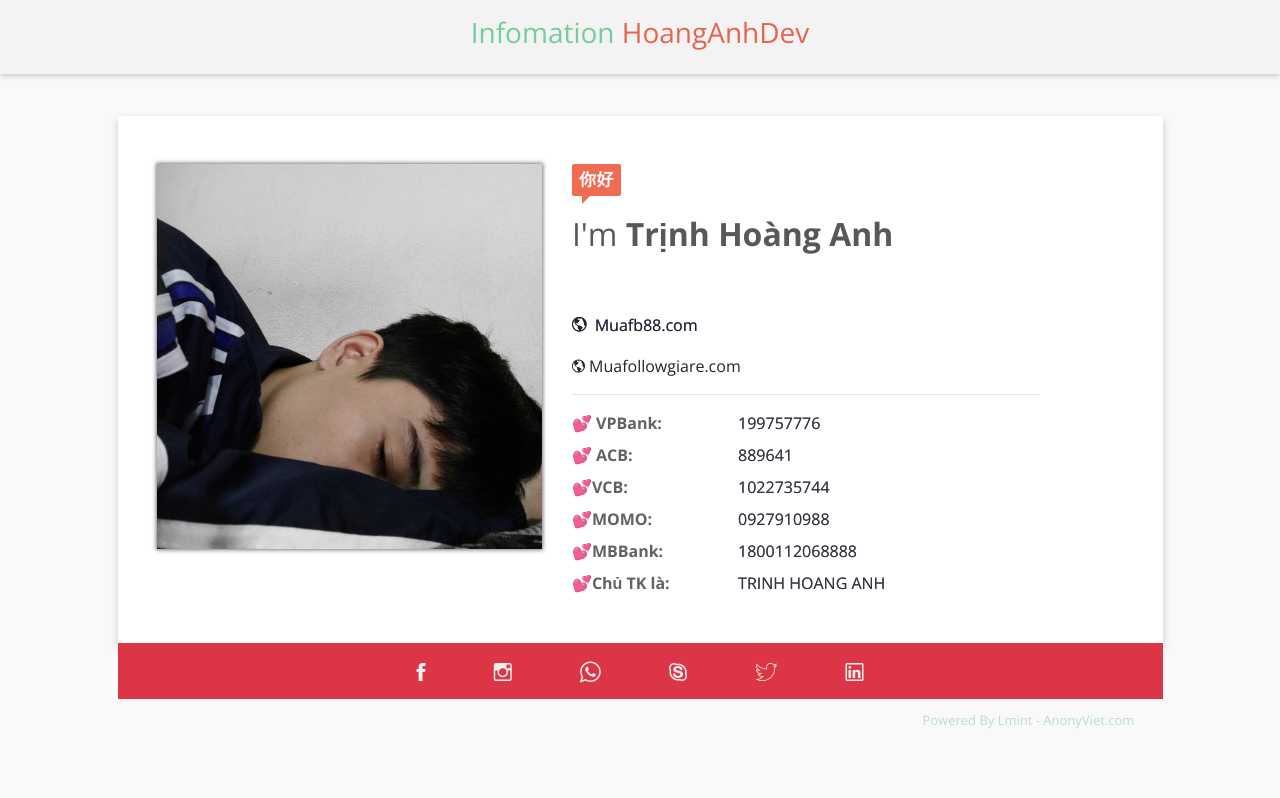
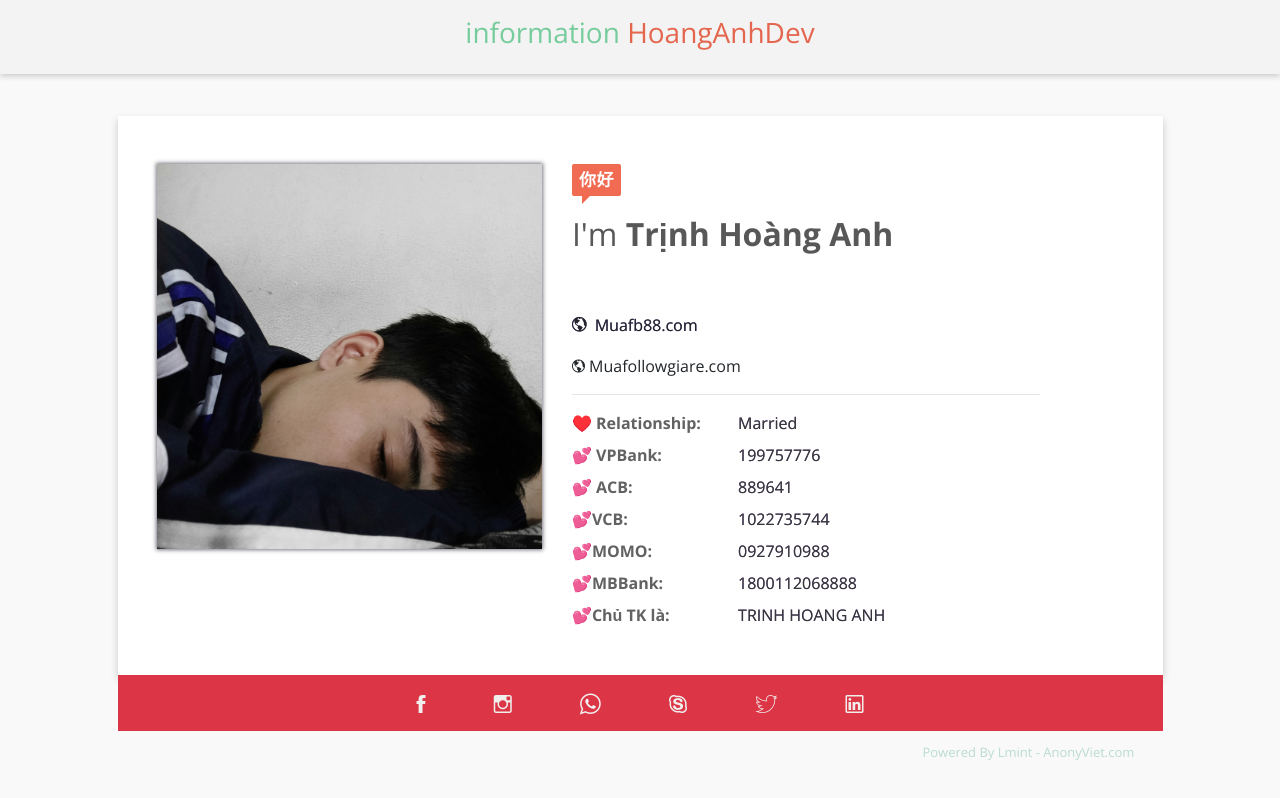
Before and after one commit to hoanganhsoftware/aboutme, a plain HTML site: page index.html in a window 1280 px wide. Drawn offline with nearby package versions, Linux system fonts and the light colour scheme; files whose address does not match are found by name.

Commit message:
Update index.html

```diff
--- a/index.html
+++ b/index.html
@@ -3,7 +3,7 @@
 
 <head>
 	<meta charset="UTF-8">
-	<title>Infomation Hoàng Anh Dev</title>
+	<title>information Hoàng Anh Dev</title>
 	<meta name="viewport" content="width=device-width, initial-scale=1">
 	<link rel="stylesheet" href="sheet/bootstrap.css">
 	<link rel="stylesheet" href="sheet/ionicons.min.css">
@@ -17,7 +17,7 @@
 		<div class="container">
 			<div class="row">
 				<div class="col-12 text-center">
-					<h3 class="py-3">Infomation <span>HoangAnhDev</span></h3>
+					<h3 class="py-3">information <span>HoangAnhDev</span></h3>
 				</div>
 			</div>
 		</div>
@@ -47,6 +47,10 @@
 							<hr>
 
 							<div class="detailInfo">
+								<div class="row my-2">
+									<div class="col-lg-4 col-12 boldd">♥️ Relationship: </div>
+									<div class="col-lg-8 col-12 b">Married</div>
+								</div>
 								<div class="row my-2">
 									<div class="col-lg-4 col-12 boldd">💕 VPBank: </div>
 									<div class="col-lg-8 col-12 b">199757776</div>
```
